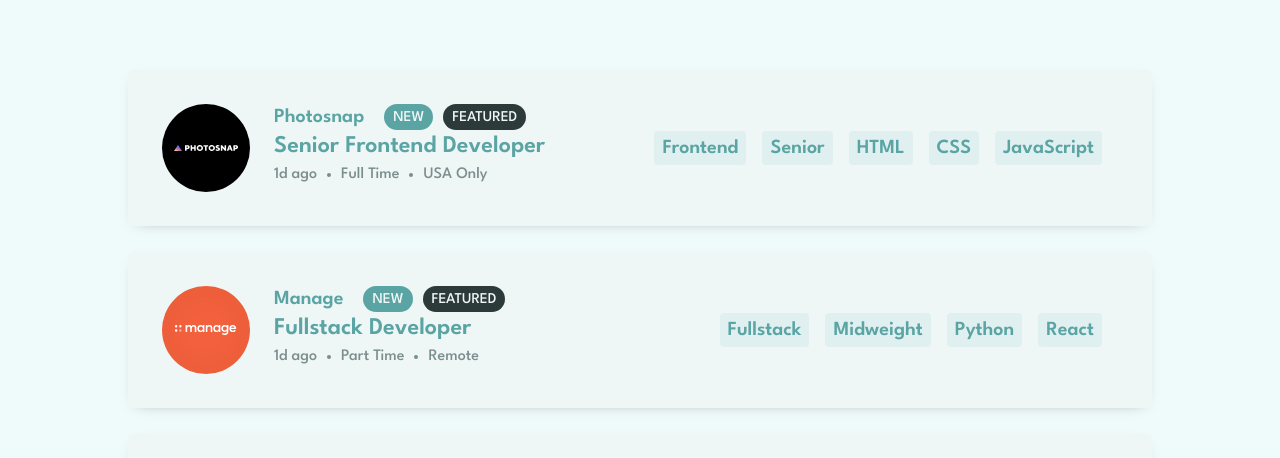
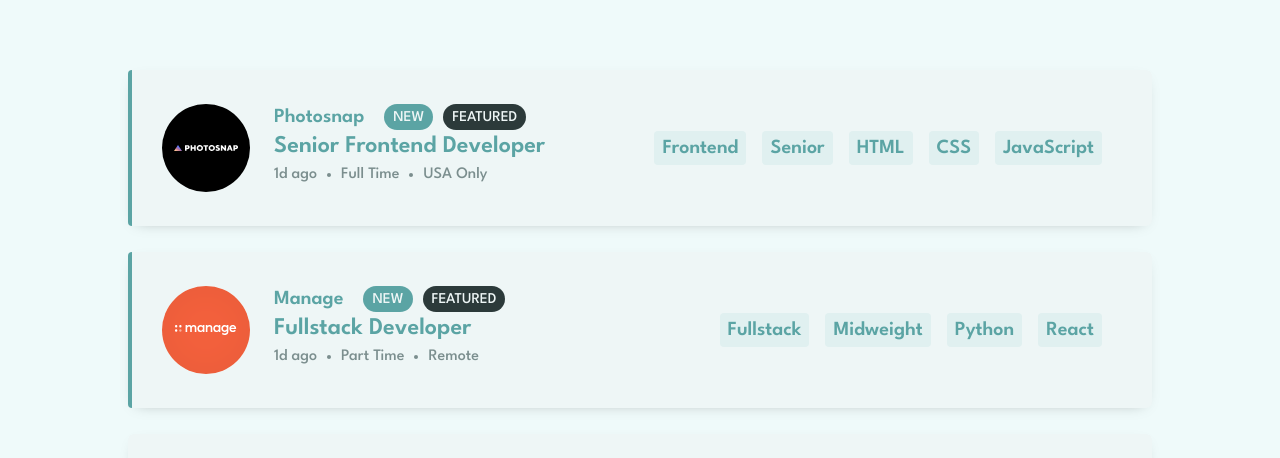
Before and after one commit to w1that/job-listing, a React (Create React App) app: page / in a window 1280 px wide. Shown: the part 170-628 px from the top of the page. Built offline with nearby package versions, Linux system fonts and the light colour scheme.

Commit message:
Add left side of featured cards an identifier

```diff
--- a/src/components/JobCard.jsx
+++ b/src/components/JobCard.jsx
@@ -14,6 +14,7 @@ function JobCard({ job, setTags, tags }) {
 
   return (
     <div className={styles.container}>
+     {job.featured && <div className={styles.featuredCardIdentifier} />}
       <div className={styles.innerContainer}>
         <img src={job.logo} className={styles.image} alt={'company brand logo'} />
         <div className={styles.infoWrapper}>
--- a/src/components/JobList.jsx
+++ b/src/components/JobList.jsx
@@ -24,11 +24,11 @@ function JobList({ setTags, tags }) {
 
   const [width, setWindowWidth] = useState(0);
   const updateDimensions = () => {
-    setWindowWidth(window.innerWidth)
+    setWindowWidth(window.innerWidth);
   }
 
   useEffect(() => {
-    updateDimensions()
+    updateDimensions();
   }, [tags])
 
   useEffect(() => {
--- a/src/styles/JobCard.module.css
+++ b/src/styles/JobCard.module.css
@@ -5,6 +5,7 @@
   color: hsl(180, 29%, 50%);
   margin-bottom: 26px;
   border-radius: 6px;
+  position: relative;
 }
 
 .innerContainer {
@@ -96,6 +97,16 @@
   background-color: hsl(180, 29%, 50%);
 }
 
+.featuredCardIdentifier{
+    width: 4px;
+    height: 100%;
+    background-color: hsl(180, 29%, 50%);
+    position: absolute;
+    left: 0px;
+    border-top-left-radius: 6px;
+    border-bottom-left-radius: 6px;
+}
+
 @media screen and (max-width: 500px) {
   .container {
     width: 100%;
@@ -134,6 +145,7 @@
     padding: 34px 26px;
     display: flex;
     position: relative;
+    padding-bottom: 18px;
   }
 
   .tagsWrapper {
```
